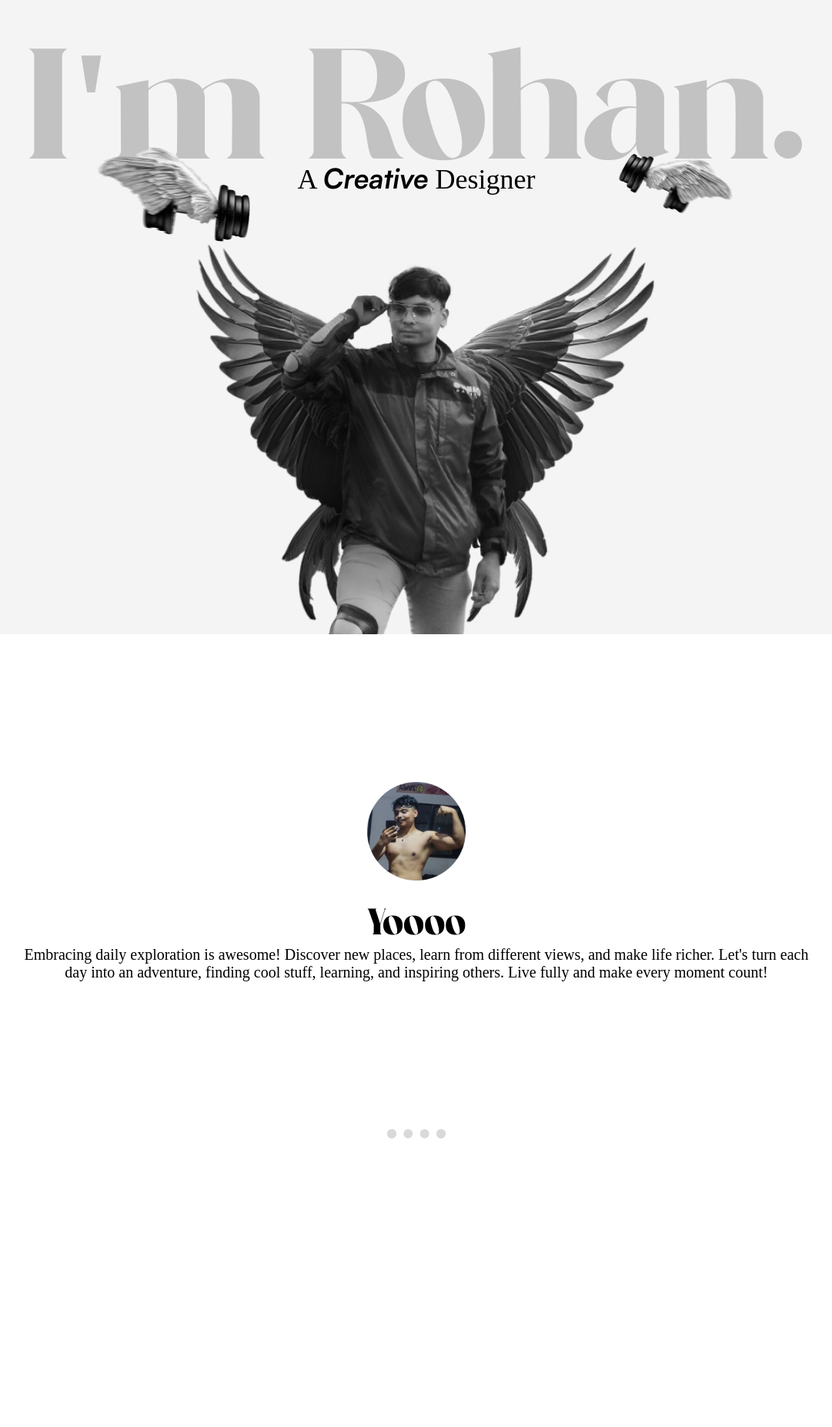
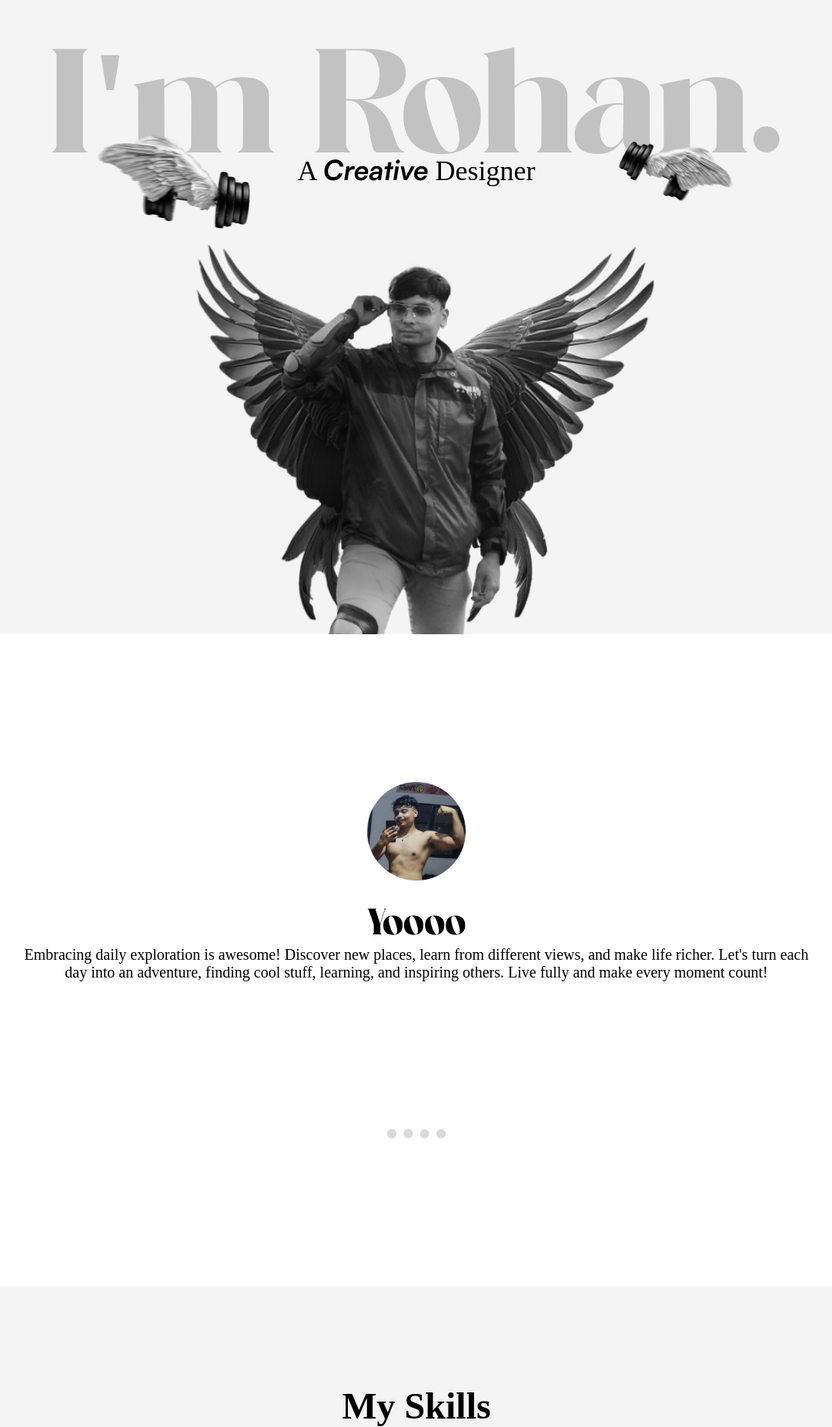
Before and after one commit to rohankhadgi101/simple_portfolio, a plain HTML site: page index.html in a window 1280 px wide. Shown: the whole page at 77% size, without its empty margins (99-1180 px from the left). Before the commit the page ends 1487 px from the top, so only its background shows below. Drawn offline with Linux system fonts and the light colour scheme.

Commit message:
changes day3

```diff
--- a/index.html
+++ b/index.html
@@ -11,7 +11,7 @@
 </head>
 <body>
     <section id="header">
-        <div class="container">
+        <div class="container sizing-display">
             <div class="heading-container heading">
                 <h1 class="main-heading">
                     I'm Rohan.
@@ -41,5 +41,10 @@
 
 <hr>
 
+    <section id="skills">
+        <div class="container sizing-skills">
+            <h1 class="skill-heading">My Skills</h1>
+        </div>
+    </section>
 </body>
 </html>
--- a/style.css
+++ b/style.css
@@ -7,11 +7,13 @@ body{
     padding: 0;
     margin: 0;
 }
-.container{
+.sizing-display{
     background-color: #f4f4f4;
     height: 95lvh;
     width: 100%;
     padding-top: 4rem;
+}
+.container{
     display: flex;
     flex-direction: column;
     justify-content: space-between;
@@ -45,7 +47,7 @@ p{
     font-family: satoshi;
 }
 .main-heading{
-    font-size: 12.75rem;
+    font-size: 12rem;
     opacity: 0.2;
     text-align: center;
     margin: 0;
@@ -66,30 +68,30 @@ p{
     position: absolute;
 }
 .dumbellone{
-    top: 20%;
+    top: 16%;
     left: 20%;
 }
 .dumbelltwo{
-    top: 18%;
+    top: 16%;
     right: 20%;
 }
 @media(max-width: 1624px){
 .dumbellone{
-    top: 20%;
+    top: 18%;
     left: 16%;
 }
 .dumbelltwo{
-    top: 18%;
+    top: 16%;
     right: 16%;
 }
 }
 @media(max-width: 1252px){
     .dumbellone{
-        top: 16%;
+        top: 12%;
         left: 16%;
     }
     .dumbelltwo{
-        top: 24%;
+        top: 25%;
         right: 16%;
     }
 }
@@ -154,7 +156,7 @@ p{
     }
 
     .sub-heading{
-        font-size: 1.75rem;
+        font-size: 1.65rem;
         margin-top: 0.25rem;
     }
     .head-image{
@@ -296,3 +298,16 @@ hr {
     }
 }
 /* -------------------------------- */
+.sizing-skills{
+    margin-top: 12rem;
+    background-color: #f4f4f4;
+    width: 100%;
+    padding-top: 8rem;
+}
+.skill-heading{
+    font-family: satoshi;
+    font-size: 3rem;
+    margin: 0;
+    padding: 0;
+    text-align: center;
+}
```
